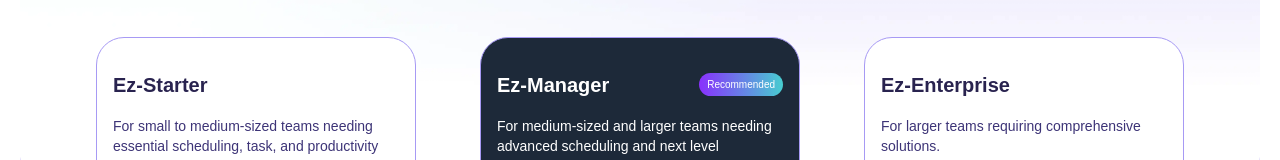
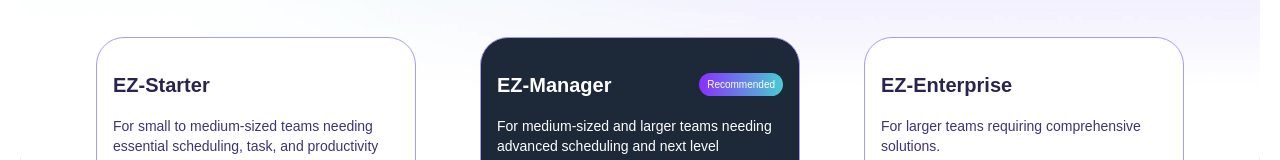
Before and after one commit to EZScheduler/EZScheduler-Website, a React (Vite) app: page /pricing in a window 1280 px wide. Shown: the part 428-588 px from the top of the page. Built offline with nearby package versions, Linux system fonts and the light colour scheme; no server answers; a web font is replaced by a local one.

Commit message:
fix redirection issue

```diff
--- a/src/constants/data.js
+++ b/src/constants/data.js
@@ -158,51 +158,8 @@
 ]
 
 export const pricingData = [
-  // {
-  //   type: 'Ez-TakeOff (Pay-Per-User)',
-  //   name: 'All features in Pay-Per-User',
-  //   description: 'For small teams needing essential scheduling & task and productivity management tools.',
-  //   users: 'Up to 10 users',
-  //   price: [
-  //     {
-  //       perUser: '$4 per user',
-  //     },
-  //     {
-  //       monthly: '-',
-  //     },
-  //     {
-  //       yearly: '-',
-  //     },
-  //   ],
-  //   features: [
-  //     {
-  //       name: 'Schedule creation',
-  //     },
-  //     {
-  //       name: 'Task management',
-  //     },
-  //     {
-  //       name: '1 sub-manager',
-  //     },
-  //     {
-  //       name: 'Employee availability selection',
-  //     },
-  //     {
-  //       name: 'In-app communication',
-  //     },
-  //     {
-  //       name: 'Shift-hours limit',
-  //     },
-  //     {
-  //       name: 'Basic productivity tracking',
-  //     },
-  //     {
-  //       name: 'Basic reporting',
-  //     },
-  //   ]
-  // },
   {
-    type: 'Ez-Starter',
+    type: 'EZ-Starter',
     name: 'All features in Ez-Starter',
     description: 'For small to medium-sized teams needing essential scheduling, task, and productivity management tools.',
     users: '0 - 10 Users',
@@ -242,7 +199,7 @@
     ]
   },
   {
-    type: 'Ez-Manager',
+    type: 'EZ-Manager',
     name: 'All features in Ez-Manager',
     description: 'For medium-sized and larger teams needing advanced scheduling and next level productivity, with flexibility to grow.',
     users: '10 - 500 Users',
@@ -279,7 +236,7 @@
     ]
   },
   {
-    type: 'Ez-Enterprise',
+    type: 'EZ-Enterprise',
     name: 'All features in Ez-Enterprise',
     description: 'For larger teams requiring comprehensive solutions.',
     users: '500+ Users',
--- a/src/pages/pricing/HeroSection.jsx
+++ b/src/pages/pricing/HeroSection.jsx
@@ -5,8 +5,11 @@
 import { Icons } from "../../assets/icons/icons";
 import { device } from "../../constants/breakpoints";
 import { NavBar2 } from "../../components/NavBar2";
+import { useNavigate } from "react-router-dom";
 
 export const HeroSection = () => {
+  const navigate = useNavigate();
+
   return (
     <>
       <PricingView>
@@ -47,7 +50,11 @@
                       );
                     })}
 
-                    <button>Contact Sales</button>
+                    <button
+                      onClick={() => navigate("/contact")}
+                    >
+                      Contact Sales
+                    </button>
                   </div>
                 </div>
                 <div className="bottom">
```
Also changed, not shown: vercel.json (added).
